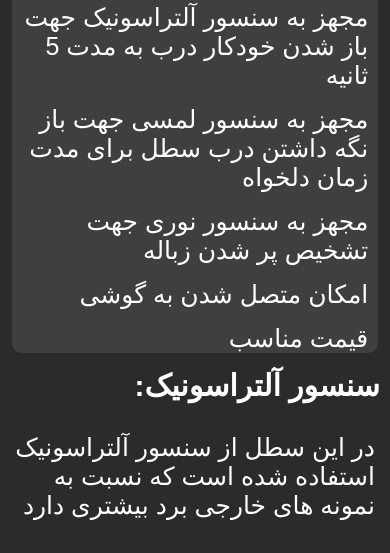
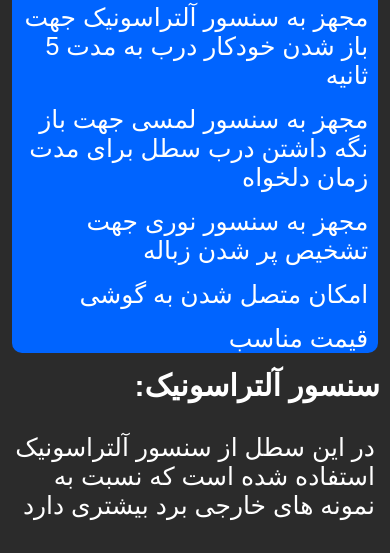
Before and after one commit to smart-trash-can/smart-trash-can.github.io, a plain HTML site: page index.html in a window 390 px wide. Shown: the part 581-1134 px from the top of the page. Drawn offline with Linux system fonts and the light colour scheme.

Commit message:
Update style.css

```diff
--- a/style.css
+++ b/style.css
@@ -114,7 +114,7 @@ body{
     .d2 div.v{
         margin: 3vw;
         border-radius: 10px;
-        background-color: #3f3f3f;
+        background-color: #0064ff;
     }
     .d2 div.v h2{
         padding-top: 10px;
```
